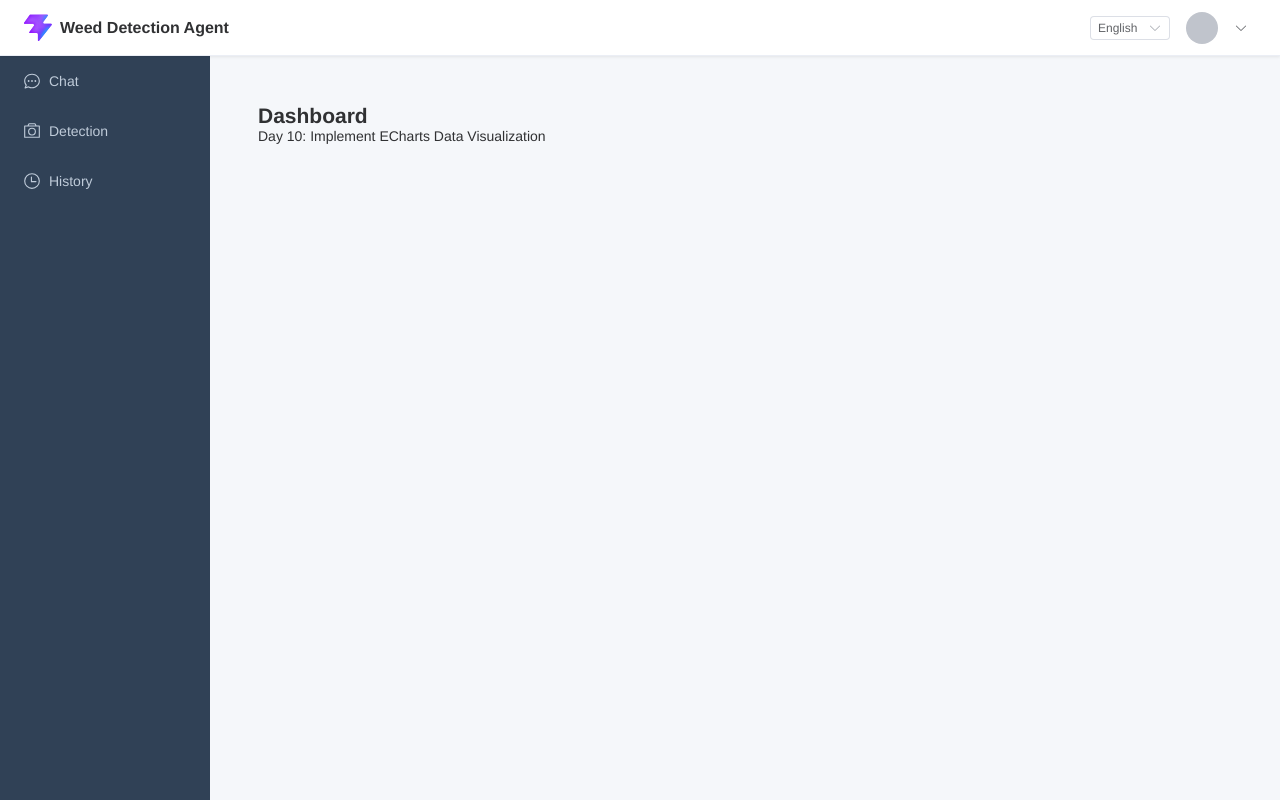
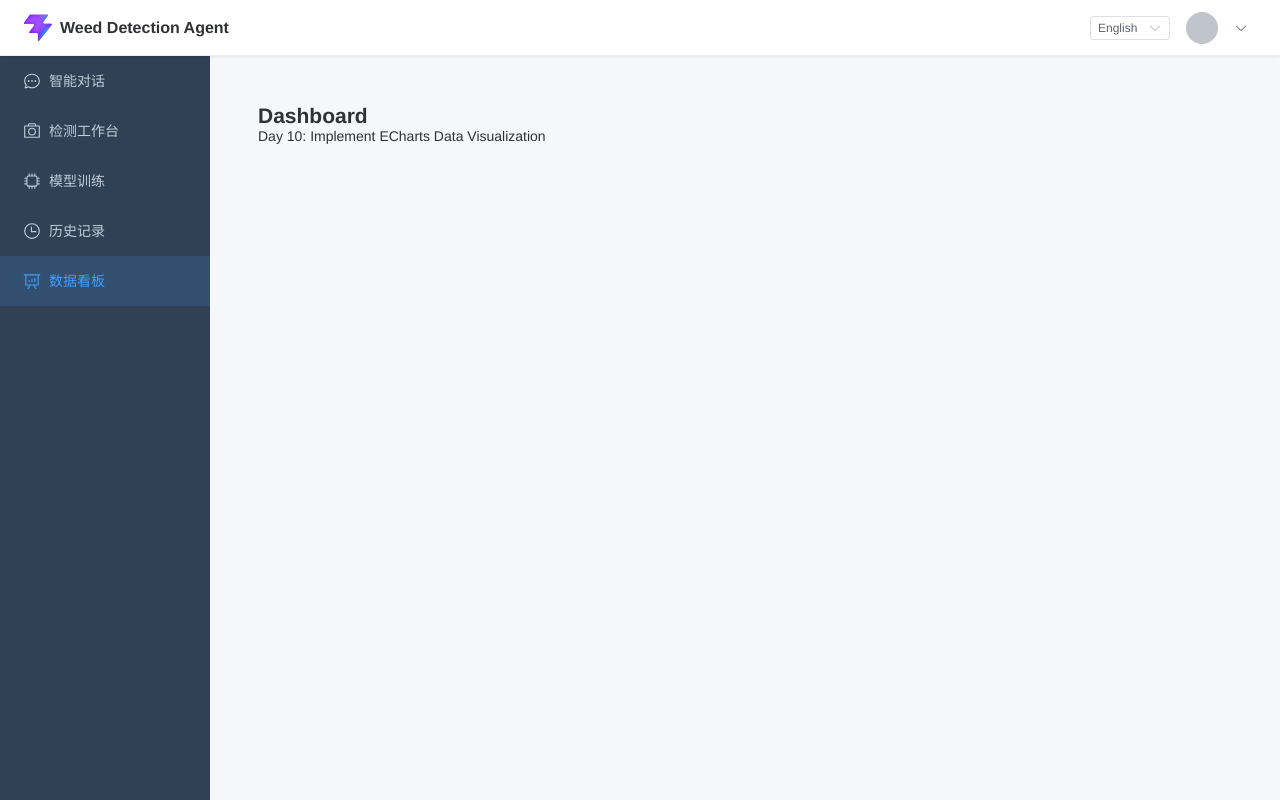
Before and after one commit to dashdkash/shixi1, a Vue app in the folder frontend/: page /dashboard in a window 1280 px wide. Built offline with nearby package versions, Linux system fonts and the light colour scheme; sample sign-in values are in the browser's storage.

Commit message:
Add files via upload

```diff
--- a/frontend/src/components/layout/AppSidebar.vue
+++ b/frontend/src/components/layout/AppSidebar.vue
@@ -8,81 +8,45 @@
       active-text-color="#409eff"
     >
       <el-menu-item
-        v-for="item in visibleMenuItems"
+        v-for="item in menuItems"
         :key="item.path"
         :index="item.path"
       >
         <el-icon>
           <component :is="item.icon" />
         </el-icon>
-        <span>{{ $t(item.i18nKey) }}</span>
+        <span>{{ item.title }}</span>
       </el-menu-item>
     </el-menu>
   </aside>
 </template>
 
 <script setup>
-import { isAdmin } from "@/utils/auth";
-import { useUserStore } from "@/stores/user";
 import {
   Camera,
   ChatDotRound,
   Clock,
   Cpu,
   DataAnalysis,
-} from "@element-plus/icons-vue";
-import { computed } from "vue";
-import { useRoute } from "vue-router";
+} from '@element-plus/icons-vue'
+import { computed } from 'vue'
+import { useRoute } from 'vue-router'
 
-const route = useRoute();
-const userStore = useUserStore();
+const route = useRoute()
 
 /** 当前激活的菜单项 */
 const activeMenu = computed(() => {
-  return "/" + route.path.split("/")[1];
-});
+  return '/' + route.path.split('/')[1]
+})
 
 /** 侧边栏菜单配置 */
-const allMenuItems = [
-  {
-    path: "/chat",
-    i18nKey: "sidebar.chat",
-    icon: ChatDotRound,
-    requiresAdmin: false,
-  },
-  {
-    path: "/detection",
-    i18nKey: "sidebar.detection",
-    icon: Camera,
-    requiresAdmin: false,
-  },
-  {
-    path: "/training",
-    i18nKey: "sidebar.training",
-    icon: Cpu,
-    requiresAdmin: true,
-  },
-  {
-    path: "/history",
-    i18nKey: "sidebar.history",
-    icon: Clock,
-    requiresAdmin: false,
-  },
-  {
-    path: "/dashboard",
-    i18nKey: "sidebar.dashboard",
-    icon: DataAnalysis,
-    requiresAdmin: true,
-  },
-];
-
-/** 根据用户角色过滤菜单 */
-const visibleMenuItems = computed(() => {
-  if (isAdmin(userStore.user)) {
-    return allMenuItems;
-  }
-  return allMenuItems.filter((item) => !item.requiresAdmin);
-});
+const menuItems = [
+  { path: '/chat', title: '智能对话', icon: ChatDotRound },
+  { path: '/detection', title: '检测工作台', icon: Camera },
+  { path: '/training', title: '模型训练', icon: Cpu },
+  { path: '/history', title: '历史记录', icon: Clock },
+  { path: '/dashboard', title: '数据看板', icon: DataAnalysis },
+]
 </script>
 
 <style lang="scss" scoped>
@@ -92,12 +56,12 @@ const visibleMenuItems = computed(() => {
   background: $sidebar-bg;
   overflow-y: auto;
 
-  .el-menu {
+  :deep(.el-menu) {
     border-right: none;
     height: 100%;
   }
 
-  .el-menu-item {
+  :deep(.el-menu-item) {
     height: 50px;
     line-height: 50px;
 
```
